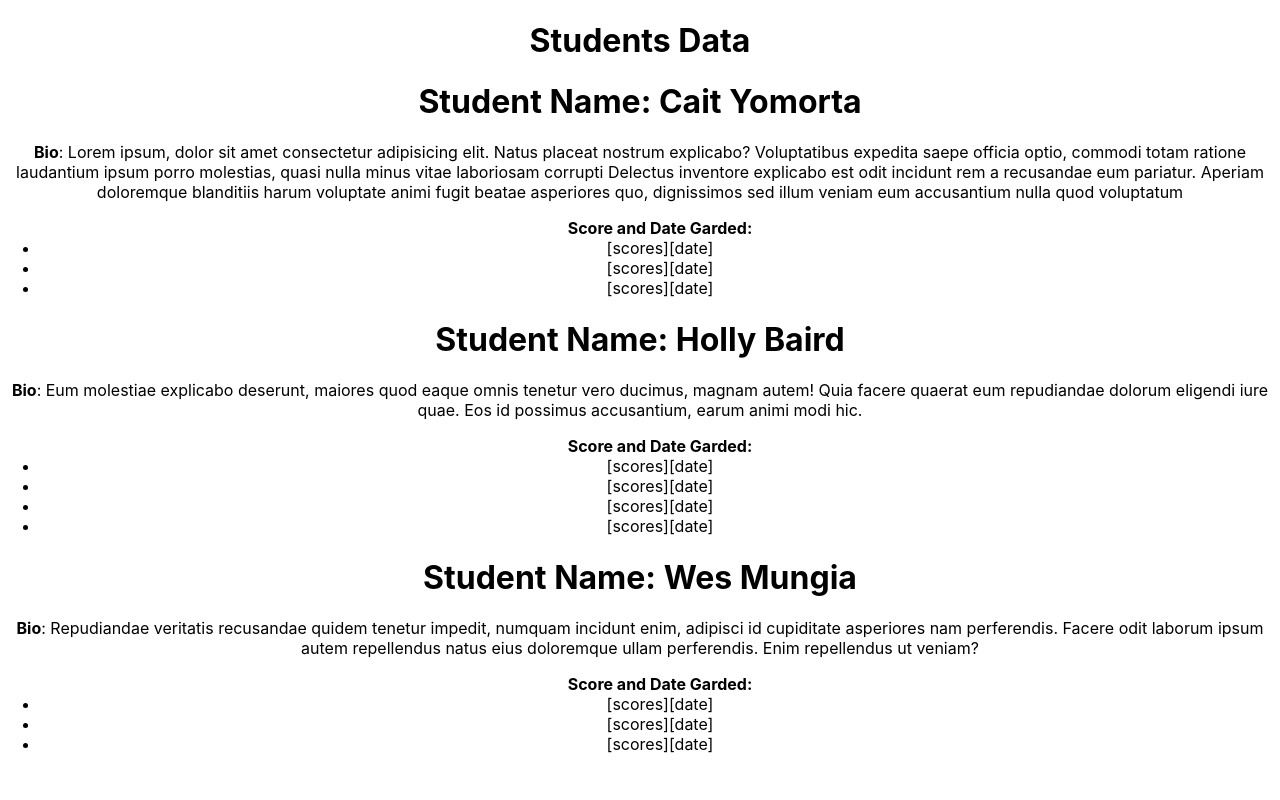
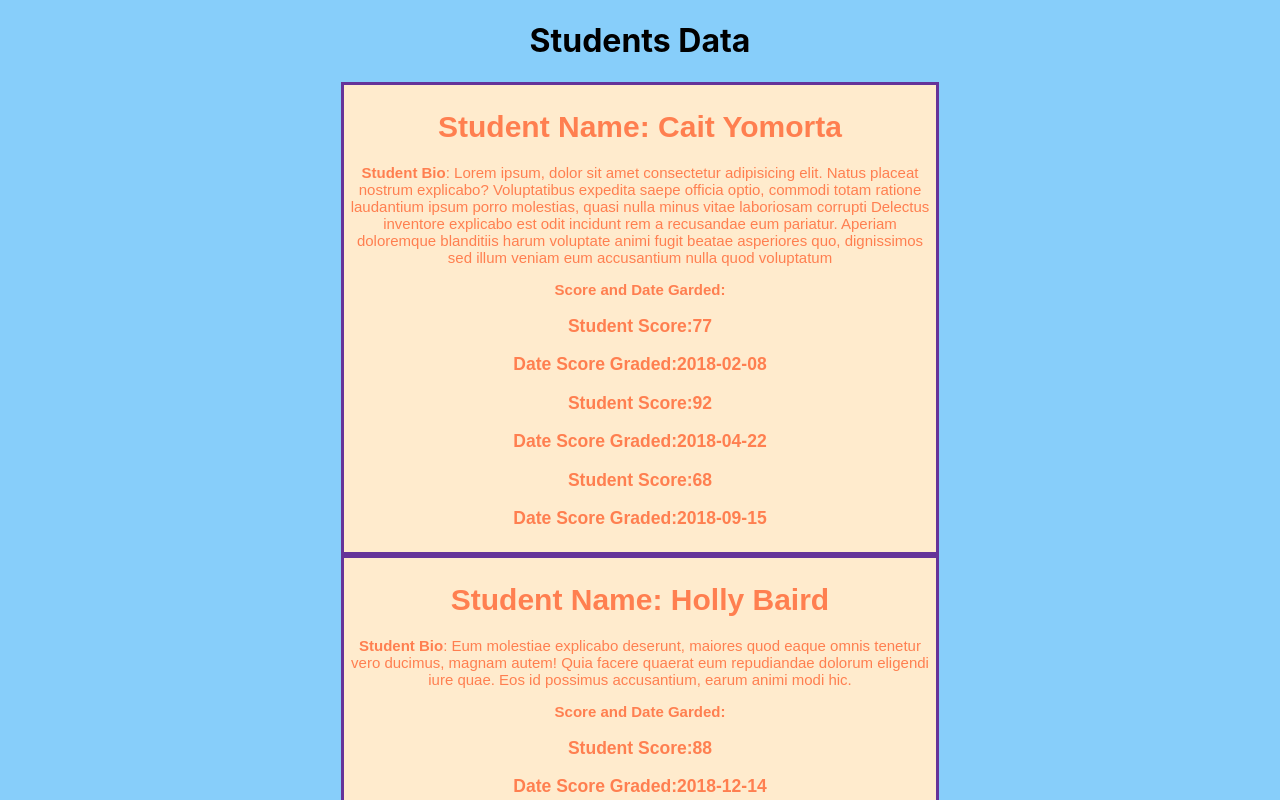
Before and after one commit to Likowo/Student_Data_React_useStateHook, a React (Create React App) app: page / in a window 1280 px wide. Shown: the top 800 px of the page. Built offline with nearby package versions, Linux system fonts and the light colour scheme.

Commit message:
Fixed broken code by properly using props

```diff
--- a/src/App.css
+++ b/src/App.css
@@ -1,3 +1,9 @@
+body{
+  height: 50%;
+  width: 70%;
+  margin: auto;
+  background-color: lightskyblue;
+}
 .App {
   text-align: center;
 }
@@ -8,6 +14,7 @@
 }
 
 @media (prefers-reduced-motion: no-preference) {
+
   .App-logo {
     animation: App-logo-spin infinite 20s linear;
   }
@@ -28,6 +35,20 @@
   color: #61dafb;
 }
 
+.studentInfo{
+  border: solid 3px rebeccapurple;
+  height: auto;
+  width: 65%;
+  background-color: blanchedalmond;
+color: coral;
+font-size: 15px;
+font-family:Arial, Helvetica, sans-serif;
+margin: auto;
+padding: 5px;
+
+
+}
+
 @keyframes App-logo-spin {
   from {
     transform: rotate(0deg);
--- a/src/App.js
+++ b/src/App.js
@@ -1,79 +1,28 @@
-import './App.css';
-import { useState } from 'react'; //Used to update and track data when needed
-import Student from './components/Student';
-import Score from './components/Score';
+import "./App.css";
+import { useState } from "react"; //Used to update and track data when needed
+import Student from "./components/Student";
+import Score from "./components/Score";
+import students from "./models/studentdata";
 
 function App() {
   //initializing  the useState /( Declaring a variable and the function that updates it)
-  const [studentData, setStudentData] = useState({
-    students: [
-      {
-        name: 'Cait Yomorta',
-        bio: 'Lorem ipsum, dolor sit amet consectetur adipisicing elit. Natus placeat nostrum explicabo? Voluptatibus expedita saepe officia optio, commodi totam ratione laudantium ipsum porro molestias, quasi nulla minus vitae laboriosam corrupti Delectus inventore explicabo est odit incidunt rem a recusandae eum pariatur. Aperiam doloremque blanditiis harum voluptate animi fugit beatae asperiores quo, dignissimos sed illum veniam eum accusantium nulla quod voluptatum',
-        scores: [
-          {
-            date: '2018-02-08',
-            score: 77
-          },
-          {
-            date: '2018-04-22',
-            score: 92
-          },
-          {
-            date: '2018-09-15',
-            score: 68
-          }
-        ]
-      },
-      {
-          name:'Holly Baird',
-          bio: 'Eum molestiae explicabo deserunt, maiores quod eaque omnis tenetur vero ducimus, magnam autem! Quia facere quaerat eum repudiandae dolorum eligendi iure quae. Eos id possimus accusantium, earum animi modi hic.',
-          scores: [
-            {
-              date: '2018-12-14',
-              score: 88
-            },
-            {
-              date: '2019-01-09',
-              score: 79
-            },
-            {
-              date: '2019-02-23',
-              score: 91
-            },
-            {
-              date: '2019-03-01',
-              score: 95
-            }
-          ]
-        },
-        {
-          name: 'Wes Mungia',
-          bio: 'Repudiandae veritatis recusandae quidem tenetur impedit, numquam incidunt enim, adipisci id cupiditate asperiores nam perferendis. Facere odit laborum ipsum autem repellendus natus eius doloremque ullam perferendis. Enim repellendus ut veniam?',
-          scores: [
-            {
-              date: '2018-10-11',
-              score: 62
-            },
-            {
-              date: '2018-11-24',
-              score: 74
-            },
-            {
-              date: '2018-12-19',
-              score: 85
-            }
-          ]
-        }
-      ]
-    })
+  const [studentData, setStudentData] = useState({ students: students });
 
   return (
     <div className="App">
       <h1> Students Data </h1>
-        {studentData.students.map((studentInfo) =>{
-       return <Student studentInfo={studentInfo}/>;
-     })}
+      {studentData.students.map((studentInfo,i) => {
+        return (
+          <Student key={i} studentInfo={studentInfo}/>
+          // <h3>
+          //   {" "}
+          //   Student Name:
+          //   {studentInfo.name}: BIO: {studentInfo.bio}:
+          // </h3>
+        );
+
+
+      })}
     </div>
   );
 }
--- a/src/components/Score.jsx
+++ b/src/components/Score.jsx
@@ -4,8 +4,8 @@ import React from 'react'
 function Score(props) {
   return (
     <div className='studentScore' >
-        {/* <h3> Student Score:{props.students.scores.score} </h3>
-        <h3> Date Score Graded:{props.students.scores.date} </h3> */}
+        <h3> Student Score:{props.scoresInfo.score} </h3>
+        <h3> Date Score Graded:{props.scoresInfo.date} </h3>
     </div>
   )
 
--- a/src/components/Student.jsx
+++ b/src/components/Student.jsx
@@ -5,12 +5,22 @@ function Student(props) {
   return (
     <div className='studentInfo'>
         <h1> Student Name: {props.studentInfo.name} </h1>
-        <p> <b>Bio</b>: {props.studentInfo.bio} </p>
-        {/* To display student scores, open an unordered list tag (<ul></ul>), then iterate throu the array of scores using the map call back function*/}
-        <ul>
+        <p> <b>Student Bio</b>: {props.studentInfo.bio} </p>
+        { /* To display student scores, open an unordered list tag (<ul></ul>), then iterate throu the array of scores using the map call back function */}
+
             <span> <b>Score and Date Garded:</b>  </span>
-            {props.studentInfo.scores.map((scores) => {return(<li>[scores][date]</li>)})}
-        </ul>
+            {/* // Mapping through the scores array. I named a varaible  called eachScoreObject ( but you can give it any name) to help remember what I am looping through*/}
+            {props.studentInfo.scores.map((eachScoreObject,i) =>{
+              return (
+                <Score key={i} scoresInfo={eachScoreObject}/>
+                // <ul>
+                //   <li key={i}>{score.score}{score.date}
+
+                //   </li>
+                // </ul>
+                )
+})}
+
 
     </div>
   )
--- a/src/models/studentdata.js
+++ b/src/models/studentdata.js
@@ -1,4 +1,4 @@
-students: [
+let students = [
     {
       name: 'Cait Yomorta',
       bio: 'Lorem ipsum, dolor sit amet consectetur adipisicing elit. Natus placeat nostrum explicabo? Voluptatibus expedita saepe officia optio, commodi totam ratione laudantium ipsum porro molestias, quasi nulla minus vitae laboriosam corrupti Delectus inventore explicabo est odit incidunt rem a recusandae eum pariatur. Aperiam doloremque blanditiis harum voluptate animi fugit beatae asperiores quo, dignissimos sed illum veniam eum accusantium nulla quod voluptatum',
@@ -58,3 +58,4 @@ students: [
         ]
       }
     ]
+    module.exports = students
```
